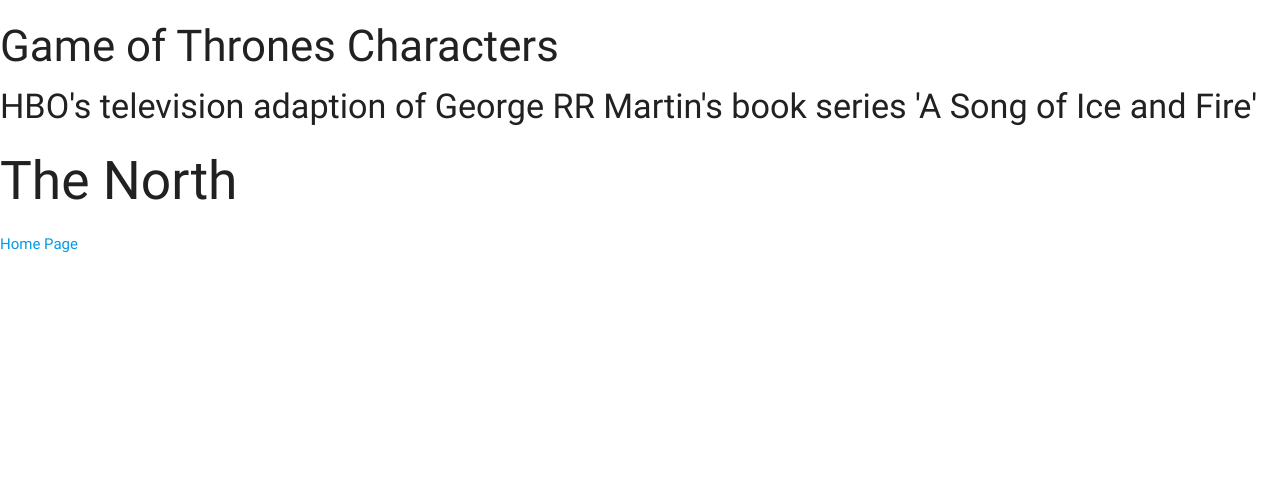
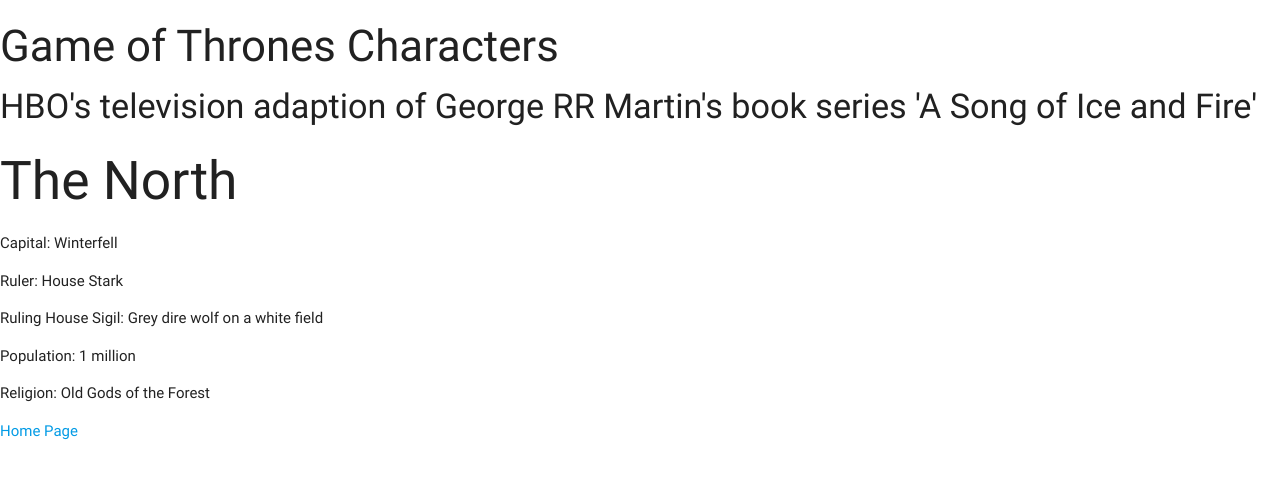
Before and after one commit to Code-Institute-Submissions/data-centric-milestone-project, a Flask app: page /north in a window 1280 px wide. Shown: the top 479 px of the page. Run offline with Flask 2, Linux system fonts and the light colour scheme; some libraries are stand-ins or nearby versions.

Commit message:
began to add info to north.html page

```diff
--- a/templates/regions_pages/north.html
+++ b/templates/regions_pages/north.html
@@ -4,6 +4,11 @@
 
 <h2>The North</h2>
 
+<p>Capital: Winterfell</p>
+<p>Ruler: House Stark</p>
+<p>Ruling House Sigil: Grey dire wolf on a white field</p>
+<p>Population: 1 million</p>
+<p>Religion: Old Gods of the Forest</p>
 
 <div>
     <a href="{{url_for('home_page')}}" class="waves-effect waves-light">Home Page</a>
```
